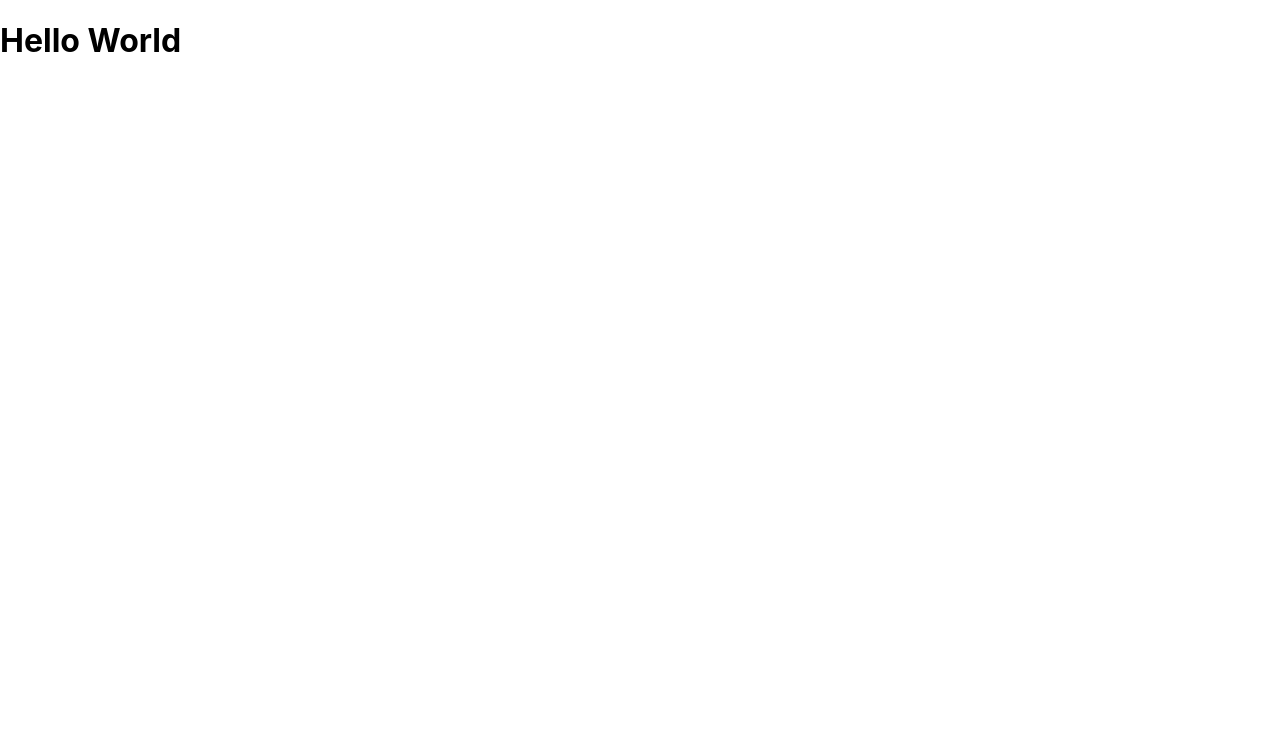
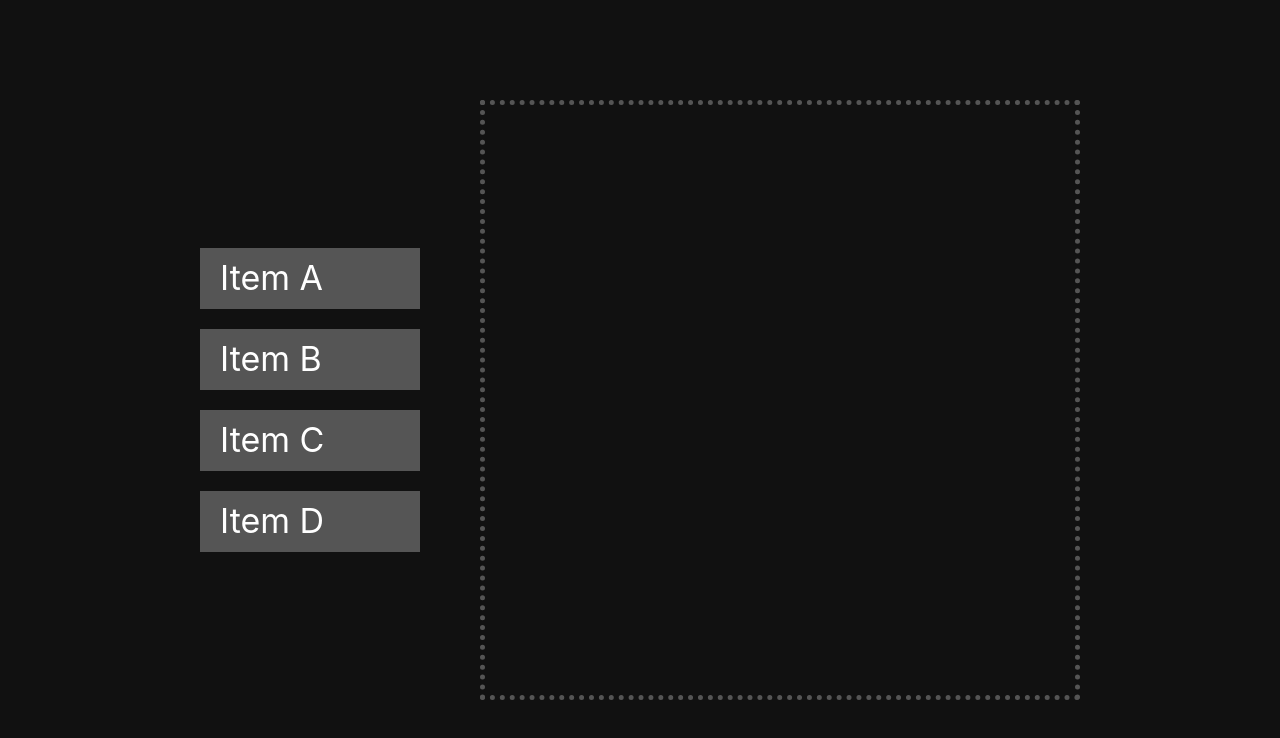
Before and after one commit to Will-Andrade/react-drag-and-drop, a React (Create React App) app: page / in a window 1280 px wide. Shown: the top 738 px of the page. Built offline with nearby package versions, Linux system fonts and the light colour scheme; the HTML template or start-up script is replaced by a standard one.

Commit message:
Feat/make item draggable (#7)
* feat: make item "draggable" & attached listener

* feat: added styles

```diff
--- a/src/App.css
+++ /dev/null
@@ -1,38 +0,0 @@
-.App {
-  text-align: center;
-}
-
-.App-logo {
-  height: 40vmin;
-  pointer-events: none;
-}
-
-@media (prefers-reduced-motion: no-preference) {
-  .App-logo {
-    animation: App-logo-spin infinite 20s linear;
-  }
-}
-
-.App-header {
-  background-color: #282c34;
-  min-height: 100vh;
-  display: flex;
-  flex-direction: column;
-  align-items: center;
-  justify-content: center;
-  font-size: calc(10px + 2vmin);
-  color: white;
-}
-
-.App-link {
-  color: #61dafb;
-}
-
-@keyframes App-logo-spin {
-  from {
-    transform: rotate(0deg);
-  }
-  to {
-    transform: rotate(360deg);
-  }
-}
--- /dev/null
+++ b/src/App.module.css
@@ -0,0 +1,30 @@
+.app-container {
+  display: flex;
+  justify-content: space-between;
+  align-items: center;
+  gap: 6rem;
+  padding: 10rem 20rem;
+}
+
+.draggable {
+  width: 100%;
+  display: flex;
+  flex-direction: column;
+  gap: 2rem;
+}
+
+.item {
+  font-size: 3.4rem;
+  line-height: 1.2;
+  background: #555;
+  padding: 1rem 2rem;
+  cursor: pointer;
+  list-style: none;
+}
+
+.droppable {
+  border: .5rem dotted #555;
+  aspect-ratio: 1;
+  width: 60rem;
+  height: 60rem;
+}
--- a/src/App.tsx
+++ b/src/App.tsx
@@ -1,11 +1,29 @@
-import React from 'react';
-import logo from './logo.svg';
-import './App.css';
+import { useState } from 'react';
+import classes from './App.module.css';
 
 function App() {
-  return (
-    <h1>Hello World</h1>
-  );
+  const [addedItems, setAddedItems] = useState<string[]>();
+
+  const dragStartHandler = (e: React.DragEvent<HTMLLIElement>) => {
+    e.dataTransfer.setData("text/plain", String(e.currentTarget.textContent));
+    console.log(e.dataTransfer.getData("text"));
+  };
+
+  const onDragOverHandler = (e: React.DragEvent) => {};
+  const onDropHandler = (e: React.DragEvent) => {}
+
+  return (<main className={classes['app-container']}>
+    <ul className={classes.draggable}>
+      <li className={classes.item} onDragStart={dragStartHandler}draggable>Item A</li>
+      <li className={classes.item} onDragStart={dragStartHandler}draggable>Item B</li>
+      <li className={classes.item} onDragStart={dragStartHandler}draggable>Item C</li>
+      <li className={classes.item} onDragStart={dragStartHandler}draggable>Item D</li>
+    </ul>
+
+    <ul className={classes.droppable} onDragOver={onDragOverHandler} onDrop={onDropHandler}>
+      {addedItems}
+    </ul>
+  </main>);
 }
 
 export default App;
--- a/src/index.css
+++ b/src/index.css
@@ -1,4 +1,17 @@
+* {
+  box-sizing: border-box;
+  margin: 0;
+  padding: 0;
+}
+
+html {
+  font-size: 62.5%;
+}
+
 body {
+  height: 100vh;
+  color: #fff;
+  background: #111;
   margin: 0;
   font-family: -apple-system, BlinkMacSystemFont, 'Segoe UI', 'Roboto', 'Oxygen',
     'Ubuntu', 'Cantarell', 'Fira Sans', 'Droid Sans', 'Helvetica Neue',
```
